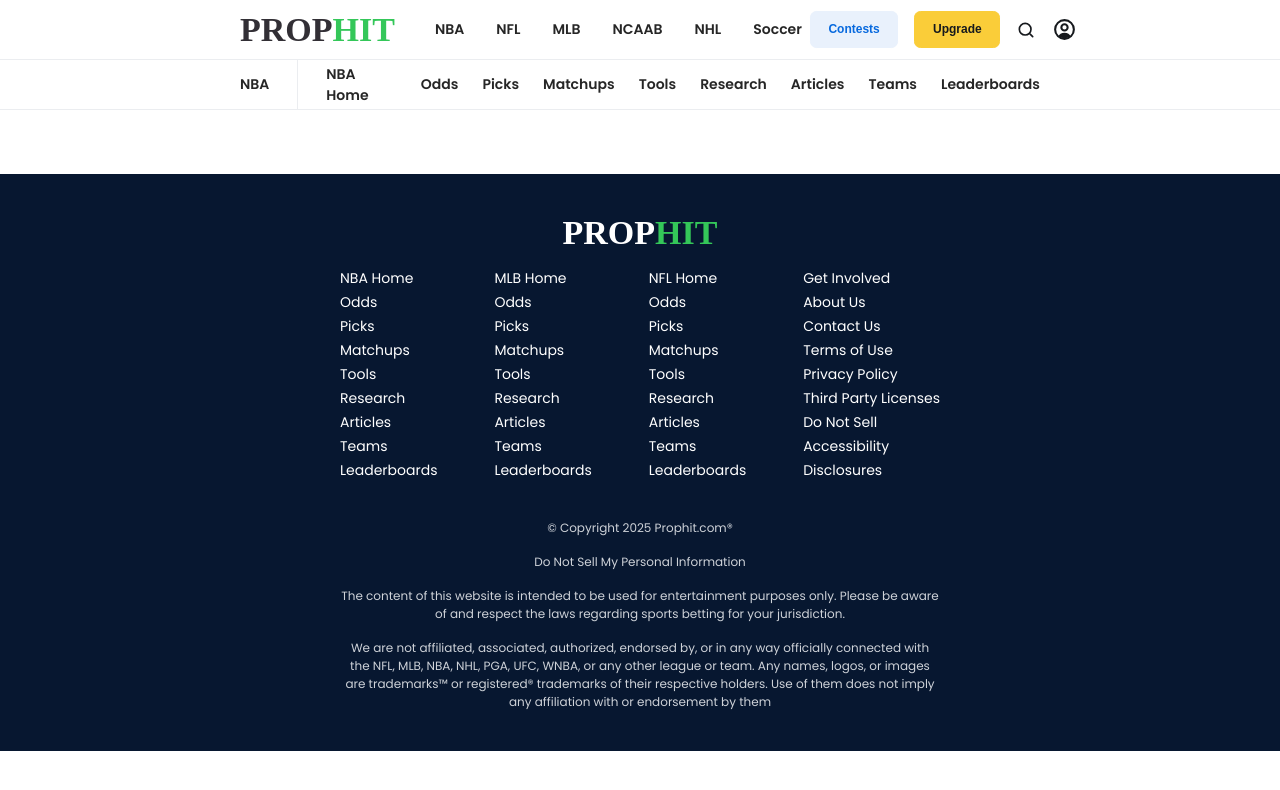
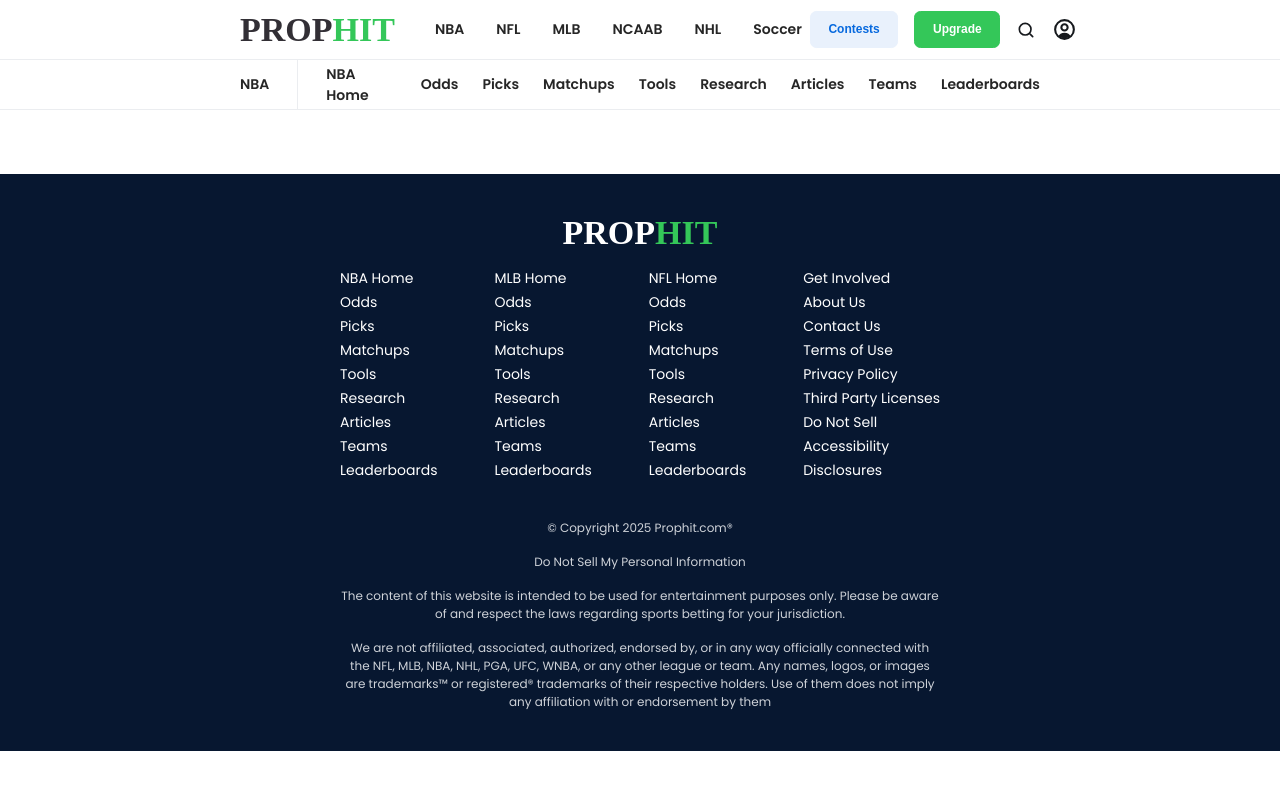
Before and after one commit to jDelille/prophit, a Next.js app: page / in a window 1280 px wide. Shown: the top 790 px of the page. Built offline with nearby package versions, Linux system fonts and the light colour scheme; a web font is replaced by a local one.

Commit message:
added demo img

```diff
--- a/app/components/navbar/Navbar.tsx
+++ b/app/components/navbar/Navbar.tsx
@@ -46,9 +46,9 @@ const Navbar: React.FC<NavbarProps> = () => {
           />
           <Button
             label="Upgrade"
-            bgColor="#facd39"
-            textColor="#16191d"
-            borderColor="#facd39"
+            bgColor="#34C759"
+            textColor="#FFF"
+            borderColor="#34C759"
           />
           <SearchIcon size={20} color="#16191d" />
           <ProfileIcon size={25} color="#16191d" />
```
Also changed, not shown: app/assets/demo-pic.jpg (added).
